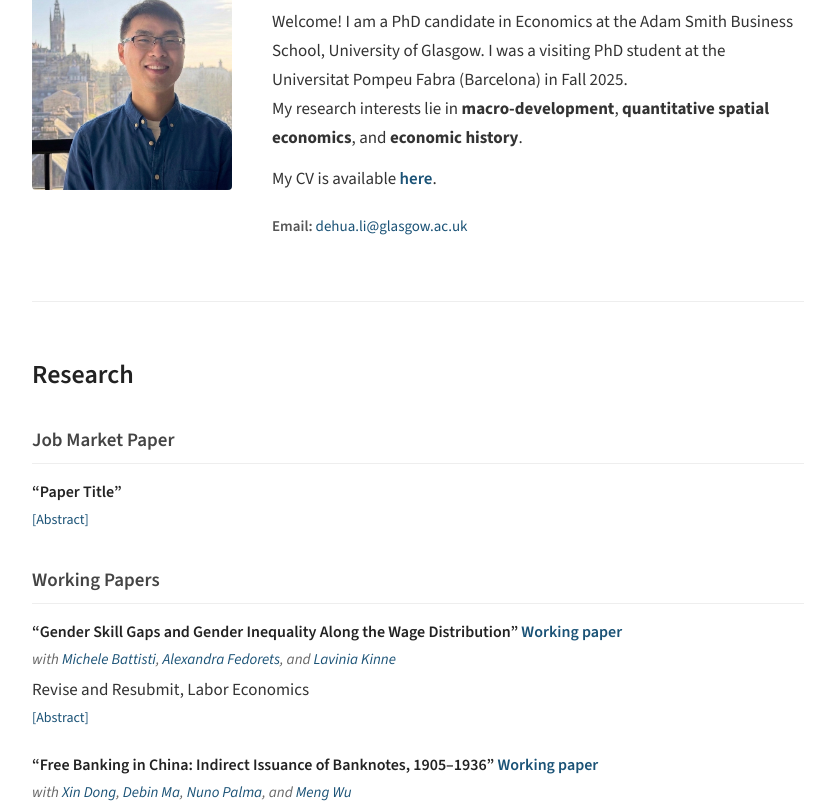
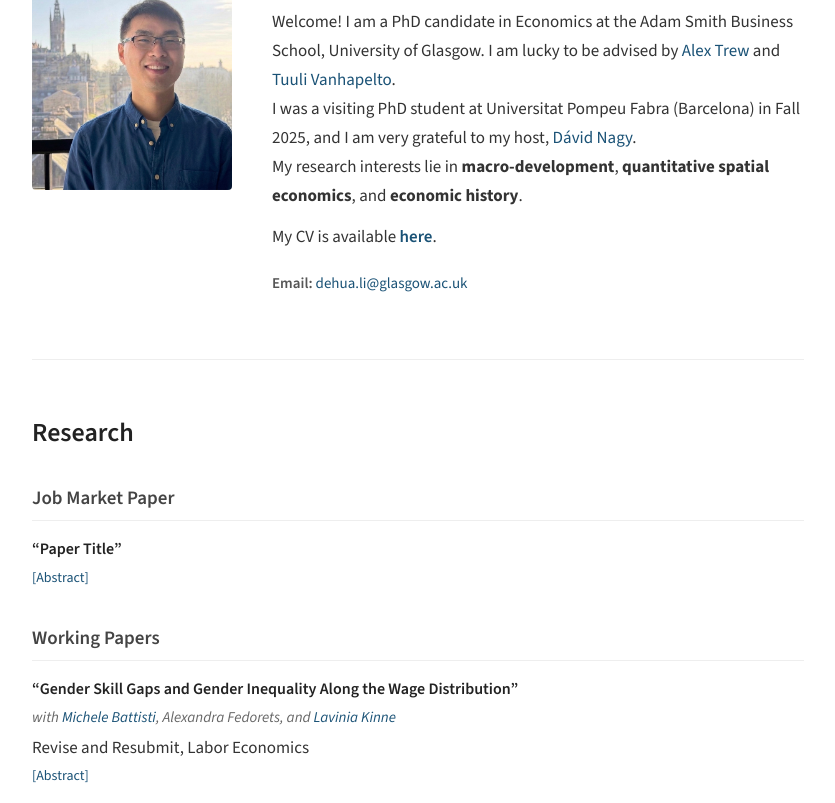
Before and after one commit to dehua-li/dehua-li.github.io, a plain HTML site: page index.html in a window 1280 px wide. Shown: the part 164-967 px from the top of the page, without its empty margins (222-1057 px from the left). Drawn offline with nearby package versions, Linux system fonts and the light colour scheme.

Commit message:
更新文件

```diff
--- a/index.html
+++ b/index.html
@@ -37,7 +37,9 @@
                     <!-- <p class="affiliation">PhD Candidate in Economics<br>University of Glasgow</p> -->
                     <p>
                         Welcome! I am a PhD candidate in Economics at the Adam Smith Business School, University of Glasgow.
-                        I was a visiting PhD student at the Universitat Pompeu Fabra (Barcelona) in Fall 2025.
+                        I am lucky to be advised by <a href="https://www.alextrew.net/" target="_blank" rel="noopener noreferrer">Alex Trew</a> and  <a href="https://tuuli-v.github.io/" target="_blank" rel="noopener noreferrer">Tuuli Vanhapelto</a>.
+                        <br>
+                        I was a visiting PhD student at Universitat Pompeu Fabra (Barcelona) in Fall 2025, and I am very grateful to my host, <a href="https://sites.google.com/view/davidknagy" target="_blank" rel="noopener noreferrer">Dávid Nagy</a>.
                         <br>
                         My research interests lie in <strong>macro-development</strong>,
                         <strong>quantitative spatial economics</strong>, and <strong>economic history</strong>.
@@ -87,8 +89,8 @@
 
 
                 <div class="paper">
-                    <p class="paper-title">&ldquo;Gender Skill Gaps and Gender Inequality Along the Wage Distribution&rdquo; <a href="papers/paper.pdf" target="_blank" rel="noopener noreferrer" class="paper-status">Working paper</a></p>
-                    <p class="paper-coauthors">with <a href="https://michelebattisti.wordpress.com/" target="_blank" rel="noopener noreferrer">Michele Battisti</a>, <a href="https://alexandrafedorets.com/" target="_blank" rel="noopener noreferrer">Alexandra Fedorets</a>, and <a href="https://sites.google.com/view/laviniakinne" target="_blank" rel="noopener noreferrer">Lavinia Kinne</a></p>
+                    <p class="paper-title">&ldquo;Gender Skill Gaps and Gender Inequality Along the Wage Distribution&rdquo;</p>
+                    <p class="paper-coauthors">with <a href="https://michelebattisti.wordpress.com/" target="_blank" rel="noopener noreferrer">Michele Battisti</a>, Alexandra Fedorets, and <a href="https://sites.google.com/view/laviniakinne" target="_blank" rel="noopener noreferrer">Lavinia Kinne</a></p>
                     <p class="paper-venue">Revise and Resubmit, Labor Economics</p>
                     <p class="paper-abstract">
                         <span class="abstract-toggle" onclick="this.parentElement.classList.toggle('show')">
@@ -100,8 +102,8 @@
                     </p>
                 </div>
                 <div class="paper">
-                    <p class="paper-title">&ldquo;Free Banking in China: Indirect Issuance of Banknotes, 1905–1936&rdquo; <a href="papers/paper.pdf" target="_blank" rel="noopener noreferrer" class="paper-status">Working paper</a></p>
-                    <p class="paper-coauthors">with <a href="https://网址" target="_blank">Xin Dong</a>, <a href="https://www.econhistdbm.com/" target="_blank">Debin Ma</a>, <a href="https://sites.google.com/site/npgpalma/home?authuser=0" target="_blank" rel="noopener noreferrer">Nuno Palma</a>, and <a href="https://sites.google.com/view/economic-history-mengwu/home?authuser=0" target="_blank" rel="noopener noreferrer">Meng Wu</a></p>
+                    <p class="paper-title">&ldquo;Free Banking in China: Indirect Issuance of Banknotes, 1905–1936&rdquo;</p>
+                    <p class="paper-coauthors">with Xin Dong, <a href="https://www.econhistdbm.com/" target="_blank" rel="noopener noreferrer">Debin Ma</a>, <a href="https://sites.google.com/site/npgpalma/home?authuser=0" target="_blank" rel="noopener noreferrer">Nuno Palma</a>, and <a href="https://sites.google.com/view/economic-history-mengwu/home?authuser=0" target="_blank" rel="noopener noreferrer">Meng Wu</a></p>
                     <!-- <p class="paper-venue">Submitted to Journal Name</p> -->
                      <p class="paper-abstract">
                         <span class="abstract-toggle" onclick="this.parentElement.classList.toggle('show')">
--- a/style.css
+++ b/style.css
@@ -259,6 +259,14 @@ h3 {
     font-size: 14px;
 }
 
+.course-eval {
+    clear: both;
+    font-size: 14px;
+    color: #666;
+    margin-top: 4px;
+    font-style: italic;
+}
+
 /* ===== CV Section ===== */
 .cv-link {
     font-weight: 600;
```
Also changed, not shown: 1 other file.
